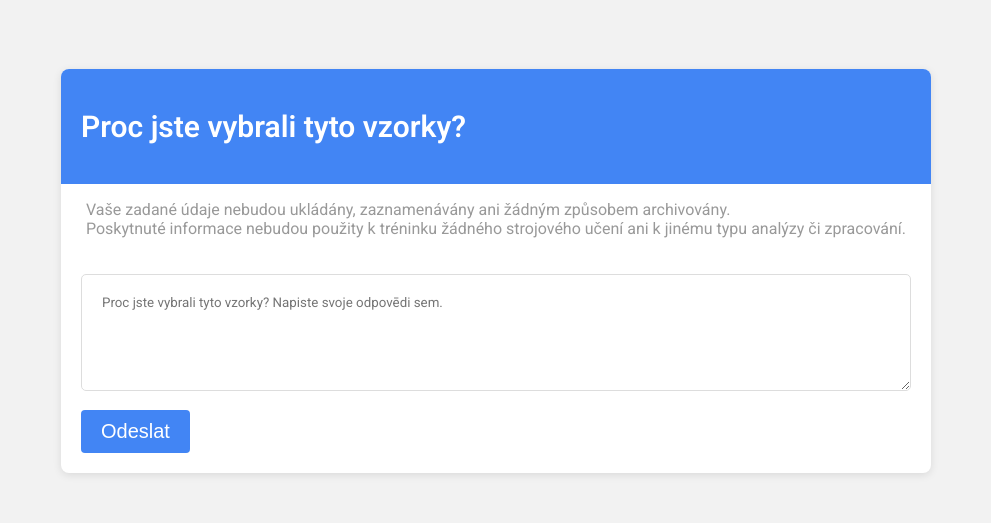
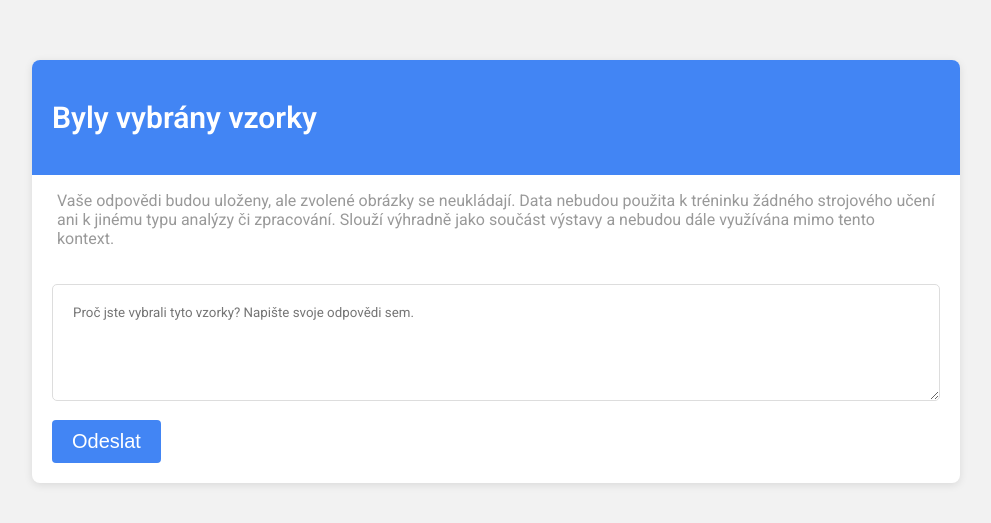
Before and after one commit to ktwzk/artofpalina.github.io, a plain HTML site: page end.html in a window 1280 px wide. Shown: the part 129-652 px from the top of the page, without its empty margins (144-1135 px from the left). Drawn offline with Linux system fonts and the light colour scheme.

Commit message:
localfix

```diff
--- a/end.html
+++ b/end.html
@@ -11,16 +11,16 @@
 <body>
     <div class="menu-card">
         <div class="captcha-header" id="captchaHeader">
-            <strong>Proc jste vybrali tyto vzorky?</strong>
+            <strong>Byly vybrány vzorky</strong>
         </div>
         <div class="captcha-grid" id="grid">
             <!-- Images will be displayed here -->
         </div>
-        <p>Vaše zadané údaje nebudou ukládány, zaznamenávány ani žádným způsobem archivovány.<br>Poskytnuté informace nebudou použity k tréninku žádného strojového učení ani k jinému typu analýzy či zpracování.</p>
+        <p>Vaše odpovědi budou uloženy, ale zvolené obrázky se neukládají. Data nebudou použita k tréninku žádného strojového učení ani k jinému typu analýzy či zpracování. Slouží výhradně jako součást výstavy a nebudou dále využívána mimo tento kontext.</p>
         <form method="POST" class="captcha-body" onsubmit="submitForm(event)">
 
             <div class="form-footer">
-                <textarea id="textInput" class="captcha-input" placeholder="Proc jste vybrali tyto vzorky? Napiste svoje odpovēdi sem." rows="5" required></textarea>
+                <textarea id="textInput" class="captcha-input" placeholder="Proč jste vybrali tyto vzorky? Napište svoje odpovědi sem." rows="5" required></textarea>
             </div>
             <button type="submit" class="captcha-button">Odeslat</button>
         </form>
--- a/style.css
+++ b/style.css
@@ -21,6 +21,7 @@ body {
     border-radius: 8px;
     box-shadow: 0 2px 8px rgba(0, 0, 0, 0.1);
     overflow: hidden;
+    max-width: 928px;;
 }
 
 .texts-page .menu-card {
```
